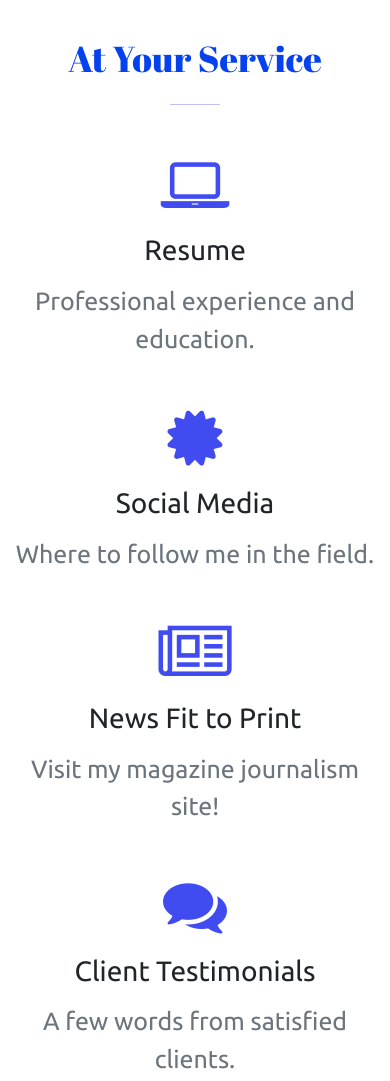
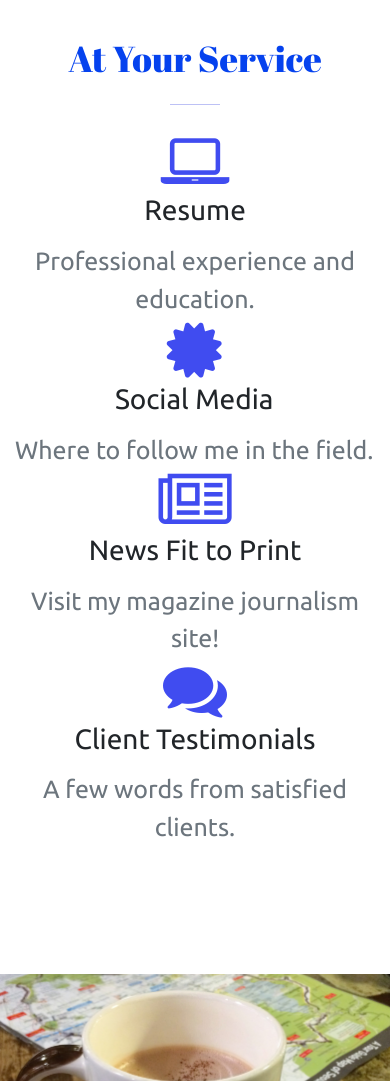
Before and after one commit to Elyse4Writing/EGlickmanPortfolio, a website with bundled scripts: page index.html in a window 390 px wide. Shown: the part 1620-2701 px from the top of the page. Built offline with nearby package versions, Linux system fonts and the light colour scheme; files whose address does not match are found by name; a web font is replaced by a local one.

Commit message:
may 9 changes row

```diff
--- a/css/custom.css
+++ b/css/custom.css
@@ -83,10 +83,6 @@ p1 {
 	color: #000000;
 }
 
-li {
-	list-style-type: square;
-}
-
 a:hover {
 	font-weight: bold;
 }
--- a/index.html
+++ b/index.html
@@ -62,6 +62,7 @@
       </div>
     </nav>
 
+
       <header class="masthead text-center text-white d-flex">
           <div class="container my-auto">
             <div class="row">
@@ -78,6 +79,7 @@
             </div>
           </div>
       </header>
+
     <section class="bg-primary" id="about">
       <div class="container">
         <div class="row">
@@ -93,6 +95,7 @@
 
     <section id="services">
       <div class="container">
+        <div class="row">
           <div class="col-lg-12 text-center">
             <h2 class="section-heading">At Your Service</h2>
             <hr class="my-4">
@@ -100,32 +103,40 @@
         </div>
       </div>
         <div class="container">
-          <div class="row-lg-3 row-md-6 text-center">
-            <div class="service-box mt-5 mx-auto">
-              <a href="resume.html"><i class="fa fa-4x fa-laptop text-primary mb-3 sr-icons"></i></a>
+          <div class="row">
+            <div class="col-xs-12 col-sm-12 col-md-6 col-lg-3 text-center">
+              <div class="service-box">
+              <a href="resume.html"><i class="fa fa-4x fa-laptop text-primary" data-wow-delay=".1s"></i></a>
               <h3 class="mb-3">Resume</h3>
               <p class="text-muted mb-0">Professional experience and education.</p>
             </div>
           </div>
-            <div class="row-lg-3 row-md-6 text-center">
-              <div class="service-box mt-5 mx-auto">
-              <a href="egsocialmedia.html"><i class="fa fa-4x fa-certificate text-primary mb-3 sr-icons"></i></a>
+        </div>
+        <div class="col-xs-12 col-sm-12 col-md-6 col-lg-3 text-center">
+            <div class="row">
+              <div class="service-box">
+              <a href="egsocialmedia.html"><i class="fa fa-4x fa-certificate text-primary" data-wow-delay=".2s"></i></a>
               <h3 class="mb-3">Social Media</h3>
               <p class="text-muted mb-0">Where to follow me in the field.</p>
               </div>
             </div>
-          <div class="row-lg-3 row-md-6 text-center">
-            <div class="service-box mt-5 mx-auto">
-              <a href="http://elyseglickman.com"><i class="fa fa-4x fa-newspaper-o text-primary mb-3 sr-icons"></i></a>
+          </div>
+        <div class="col-xs-12 col-sm-12 col-md-6 col-lg-3 text-center">
+          <div class="row">
+            <div class="service-box">
+              <a href="http://elyseglickman.com"><i class="fa fa-4x fa-newspaper-o text-primary" data-wow-delay=".3s"></i></a>
               <h3 class="mb-3">News Fit to Print</h3>
               <p class="text-muted mb-0">Visit my magazine journalism site!</p>
             </div>
           </div>
-          <div class="row-lg-3 row-md-6 text-center">
-            <div class="service-box mt-5 mx-auto">
-              <a href="testimonials.html"><i class="fa fa-4x fa-comments text-primary mb-3 sr-icons"></a></i>
+        </div>
+        <div class="col-xs-12 col-sm-12 col-md-6 col-lg-3 text-center">
+          <div class="row">
+            <div class="service-box">
+              <a href="testimonials.html"><i class="fa fa-4x fa-comments text-primary" data-wow-delay=".4s"></a></i>
               <h3 class="mb-3">Client Testimonials</h3>
               <p class="text-muted mb-0">A few words from satisfied clients.</p>
+            </div>
           </div>
         </div>
         </div>
```
Also changed, not shown: css/creative.css (+10 -0 lines), IMG_7525.JPG (added), 1 other file. Lines whose indentation alone changed are shown as unchanged.
